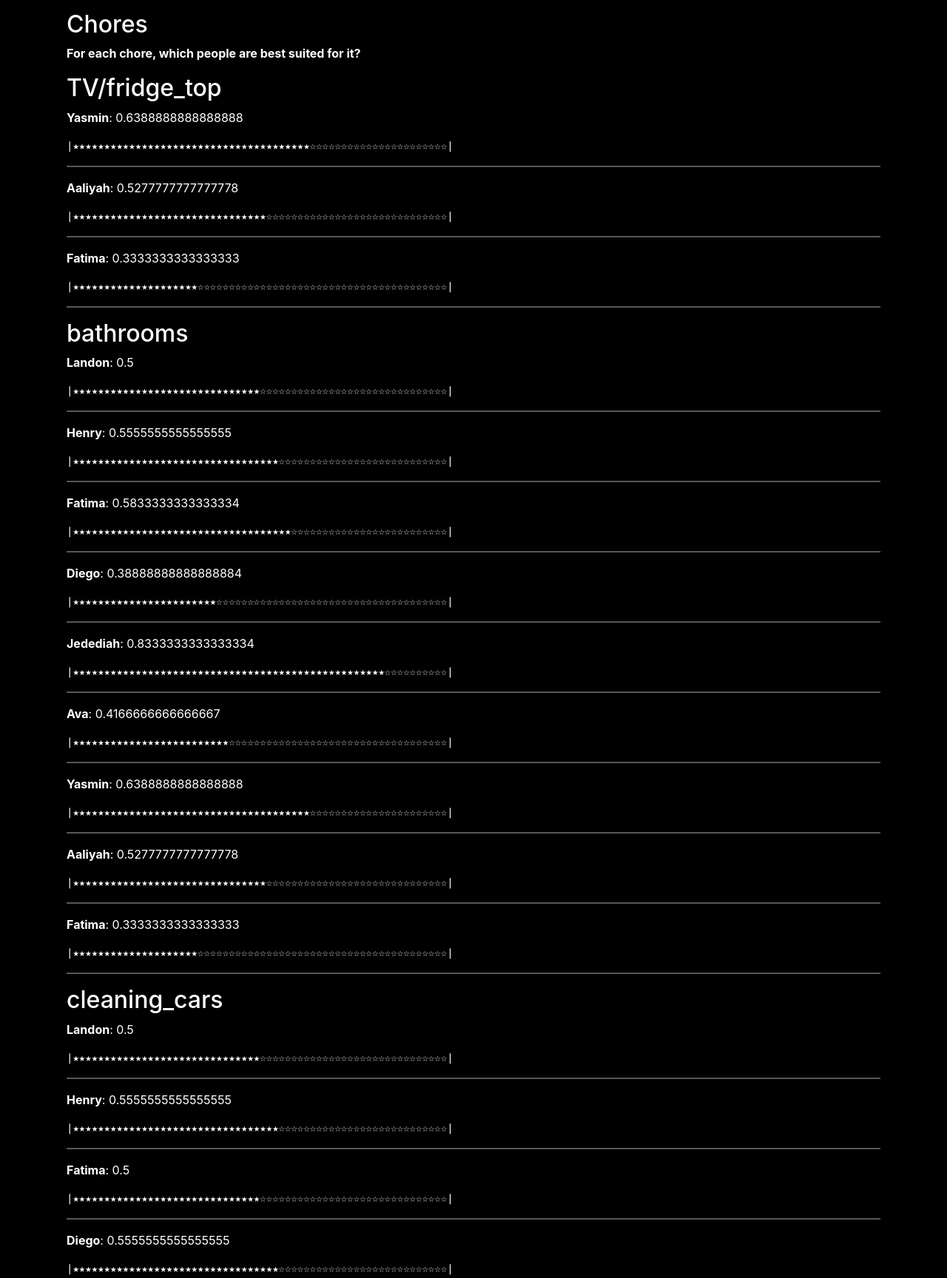
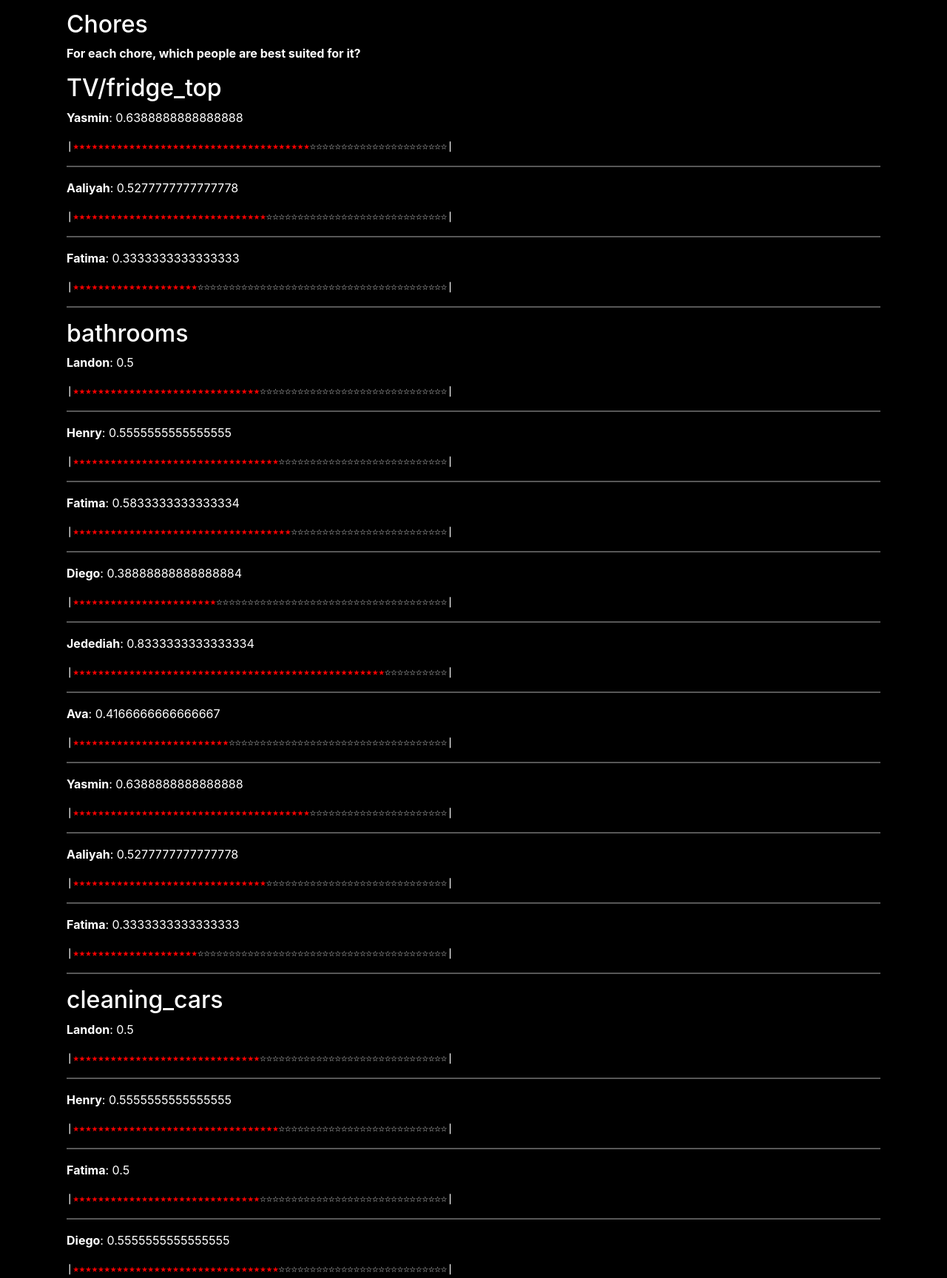
Before and after one commit to JonathanMcCormickJr/chores-assignment-system-DEV, a Flask app: page /analytics in a window 1280 px wide. Shown: the part 198-1926 px from the top of the page at 74% size. Run offline with Flask 2, Linux system fonts and the light colour scheme; some libraries are stand-ins or nearby versions.

Commit message:
Color the stars for data visualization a single color.

```diff
--- a/main.py
+++ b/main.py
@@ -114,7 +114,7 @@ def analytics():
         def horizontal_bar(value):
             num_visual_units = 60
             num_chars = int(value * num_visual_units)  # adjust to change the length of the bar
-            bar = '<pre>|' + '★' * num_chars + '☆' * (num_visual_units - num_chars) + '|</pre>'
+            bar = f"<pre class='mode'>|<span class='red'>{'★' * num_chars}</span>{'☆' * (num_visual_units - num_chars)}|</pre>"
             return bar
         final_data += str(horizontal_bar(i[2])) + "\n" + "<hr class='mode'>"
 
--- a/static/css/custom.css
+++ b/static/css/custom.css
@@ -59,3 +59,15 @@
     margin-left: -10px;
     margin-bottom: -20px;
 }
+
+.red {
+    color: red;
+}
+
+.blue {
+    color: blue;
+}
+
+span.yellow {
+    color: yellow;
+}
--- a/static/css/dark.css
+++ b/static/css/dark.css
@@ -33,7 +33,7 @@ option:hover {
     border-top-color: #4f4f4f;
 }
 
-pre {
+pre.mode {
     color: white;
 }
 
--- a/static/css/light.css
+++ b/static/css/light.css
@@ -14,7 +14,7 @@ body {
     border-top-color: #888888;
 }
 
-pre {
+pre.mode {
     color: black;
 }
 
```
